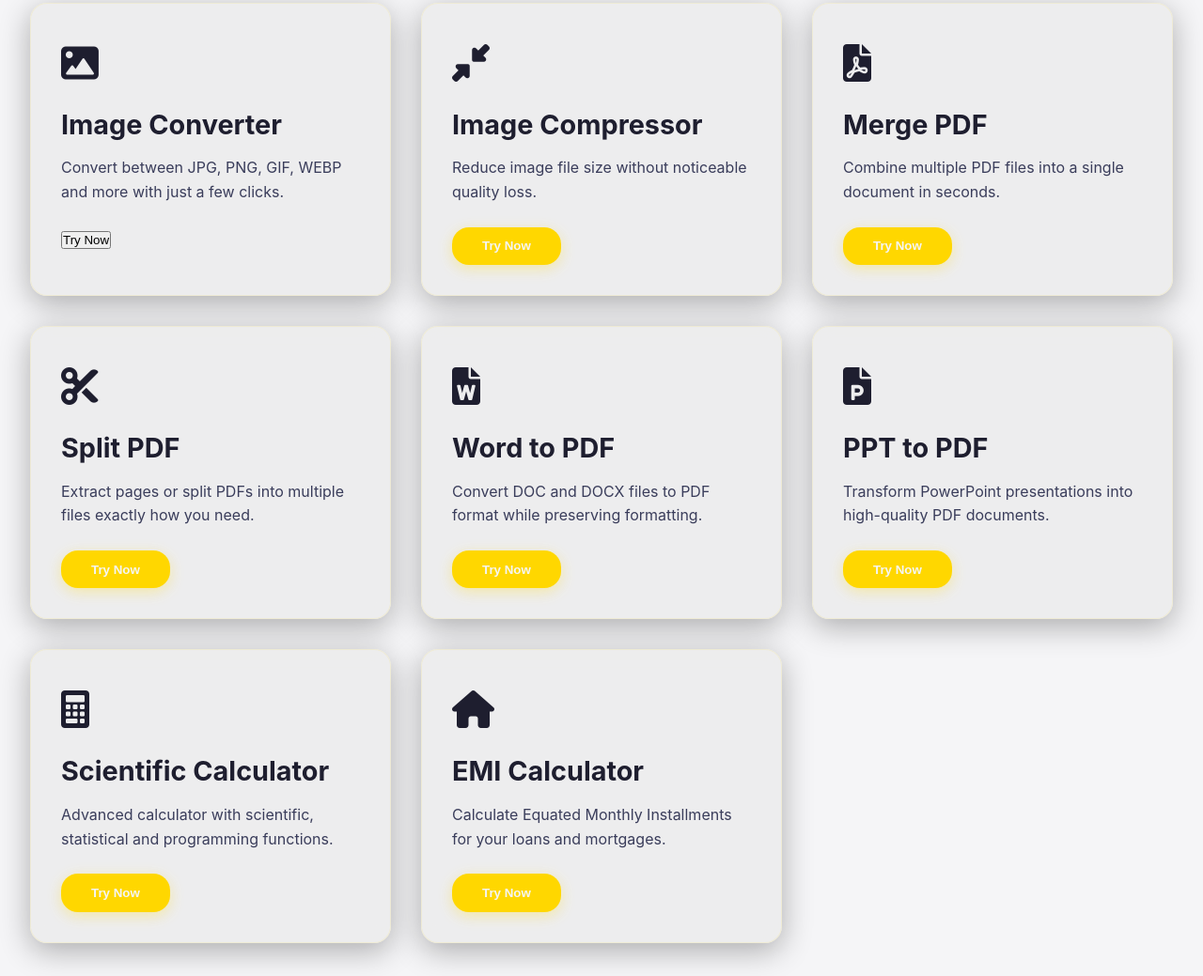
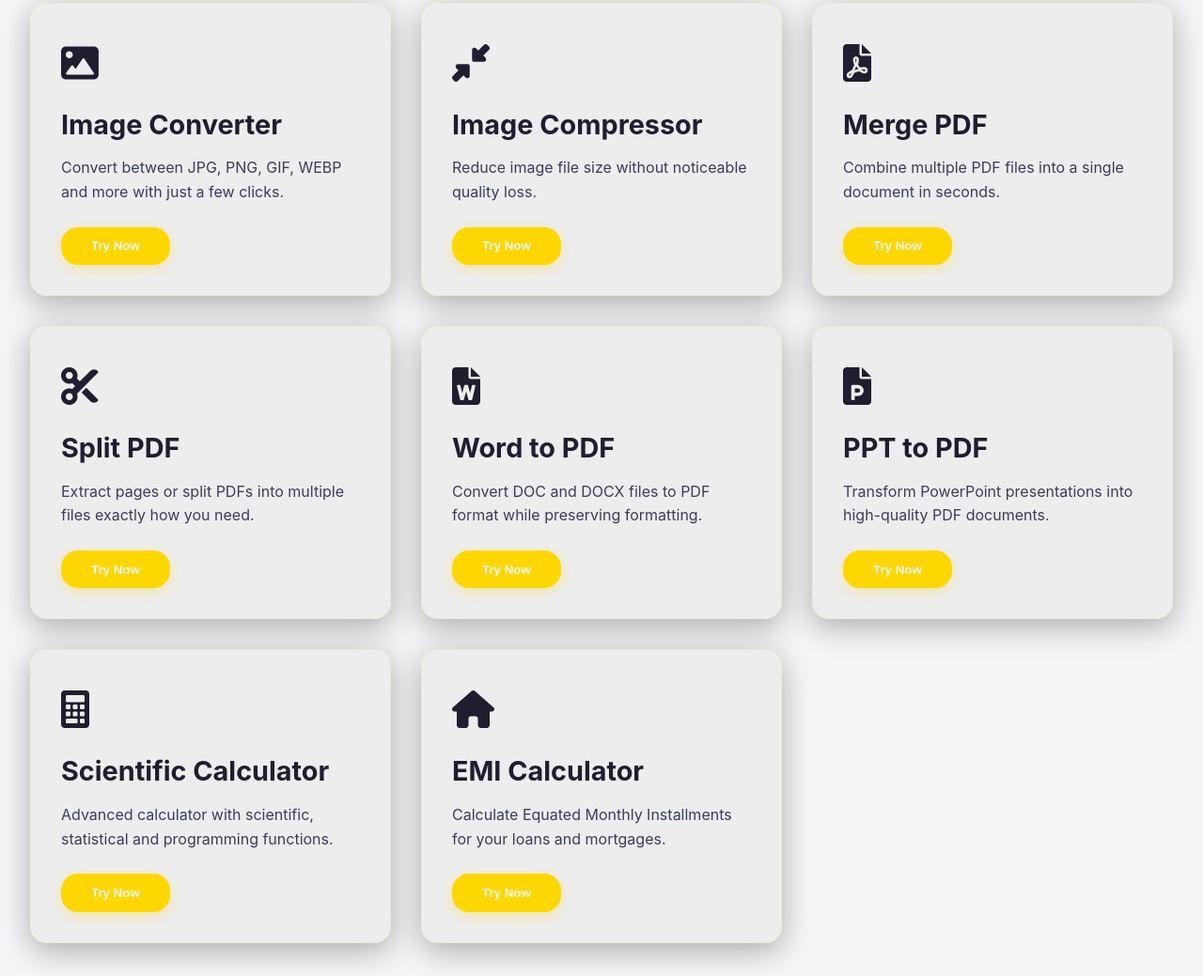
Before and after one commit to XToolsHub/XToolsHub, a plain HTML site: page index.html in a window 1280 px wide. Shown: the part 861-1900 px from the top of the page at 94% size. Drawn offline with Linux system fonts and the light colour scheme.

Commit message:
Update index.html

```diff
--- a/index.html
+++ b/index.html
@@ -615,7 +615,7 @@
                 </div>
                 <h3>Image Converter</h3>
                 <p>Convert between JPG, PNG, GIF, WEBP and more with just a few clicks.</p>
-                <button class="image-converter.html" onclick="showDemoAlert()">Try Now</button>
+                <button class="btn" onclick="image-converter.html">Try Now</button>
             </div>
 
             <div class="tool-card slide-up delay-2">
```
